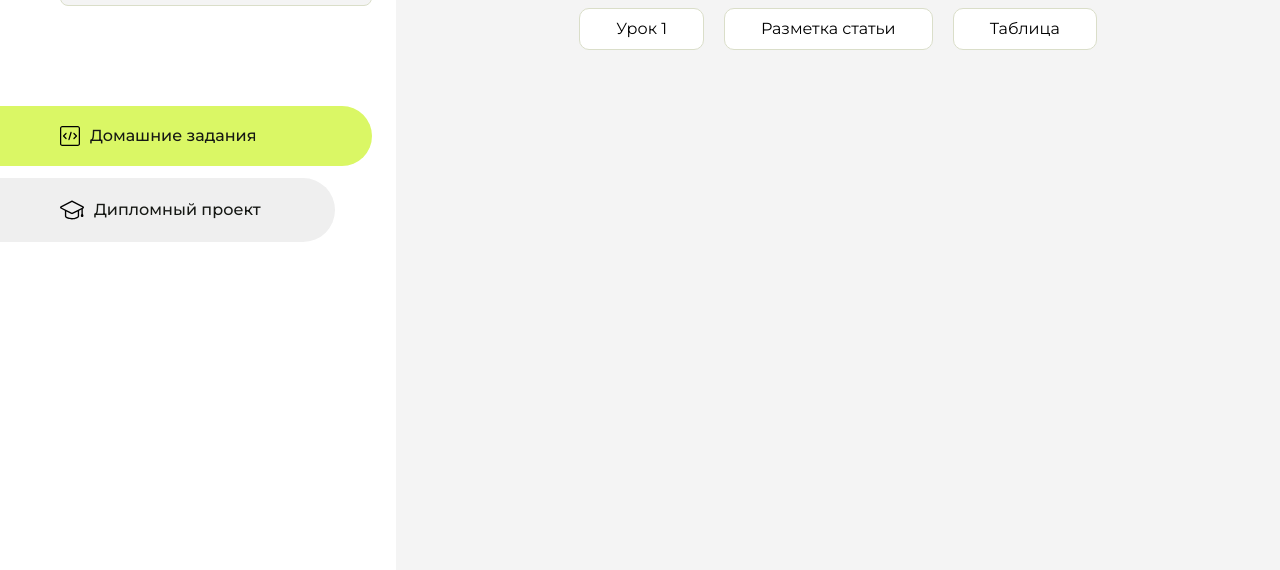
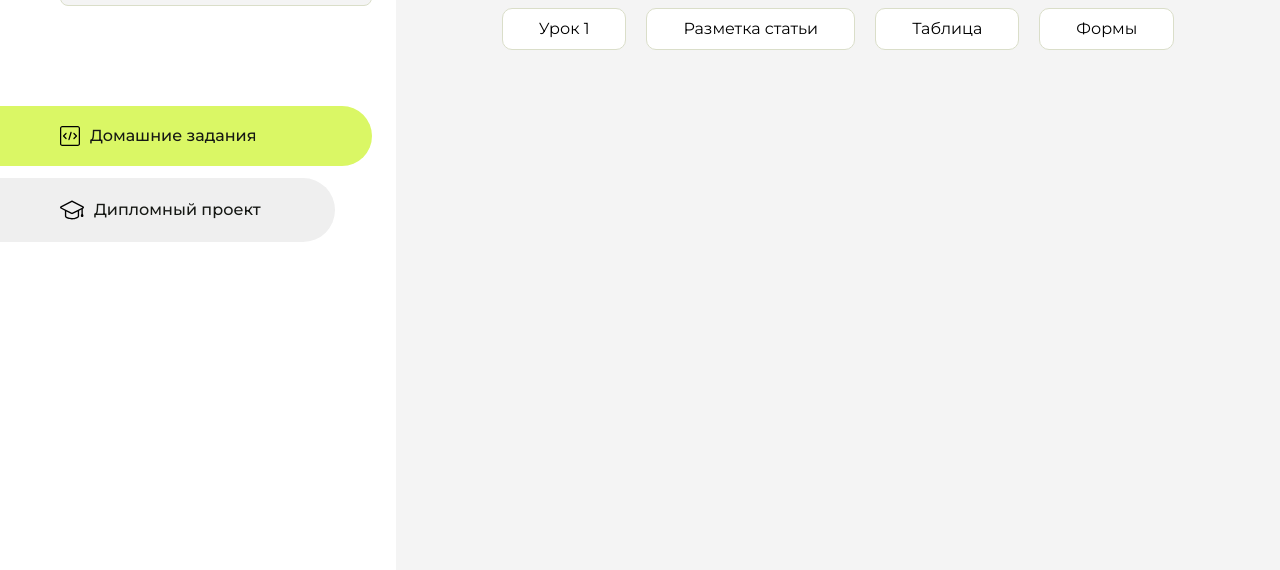
Before and after one commit to ouhholymagic11/homework, a plain HTML site: page index.html in a window 1280 px wide. Shown: the part 230-800 px from the top of the page. Drawn offline with Linux system fonts and the light colour scheme.

Commit message:
Update index.html

```diff
--- a/index.html
+++ b/index.html
@@ -101,6 +101,9 @@
                      <li class="content__list-item">
                         <a href="table-homework/index.html">Таблица</a>
                     </li>
+                     <li class="content__list-item">
+                        <a href="table-homework/index.html">Формы</a>
+                    </li>
                 </ul>
             </div>
             <div class="content__block hidden" id="diplomBlock">
```
